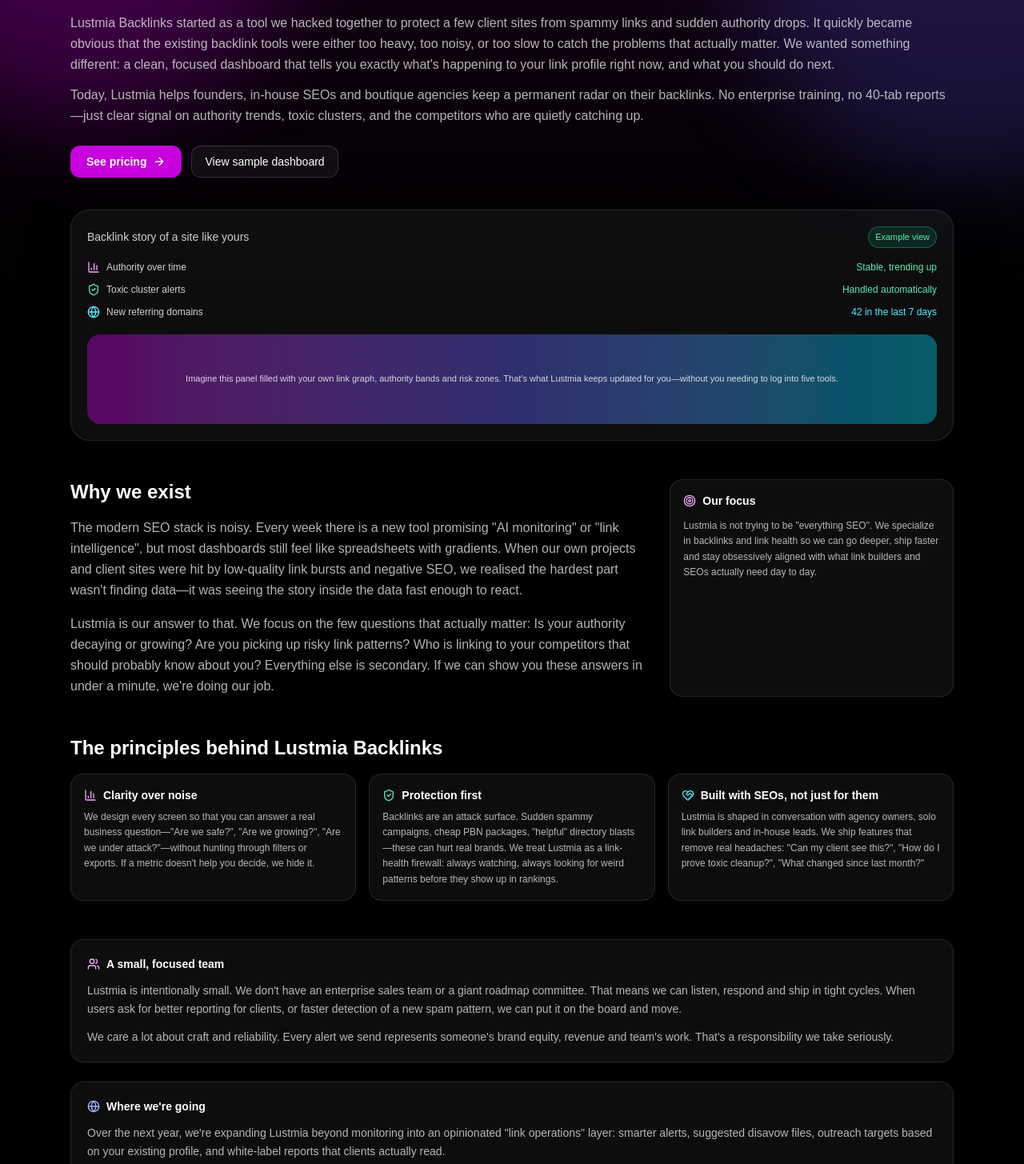
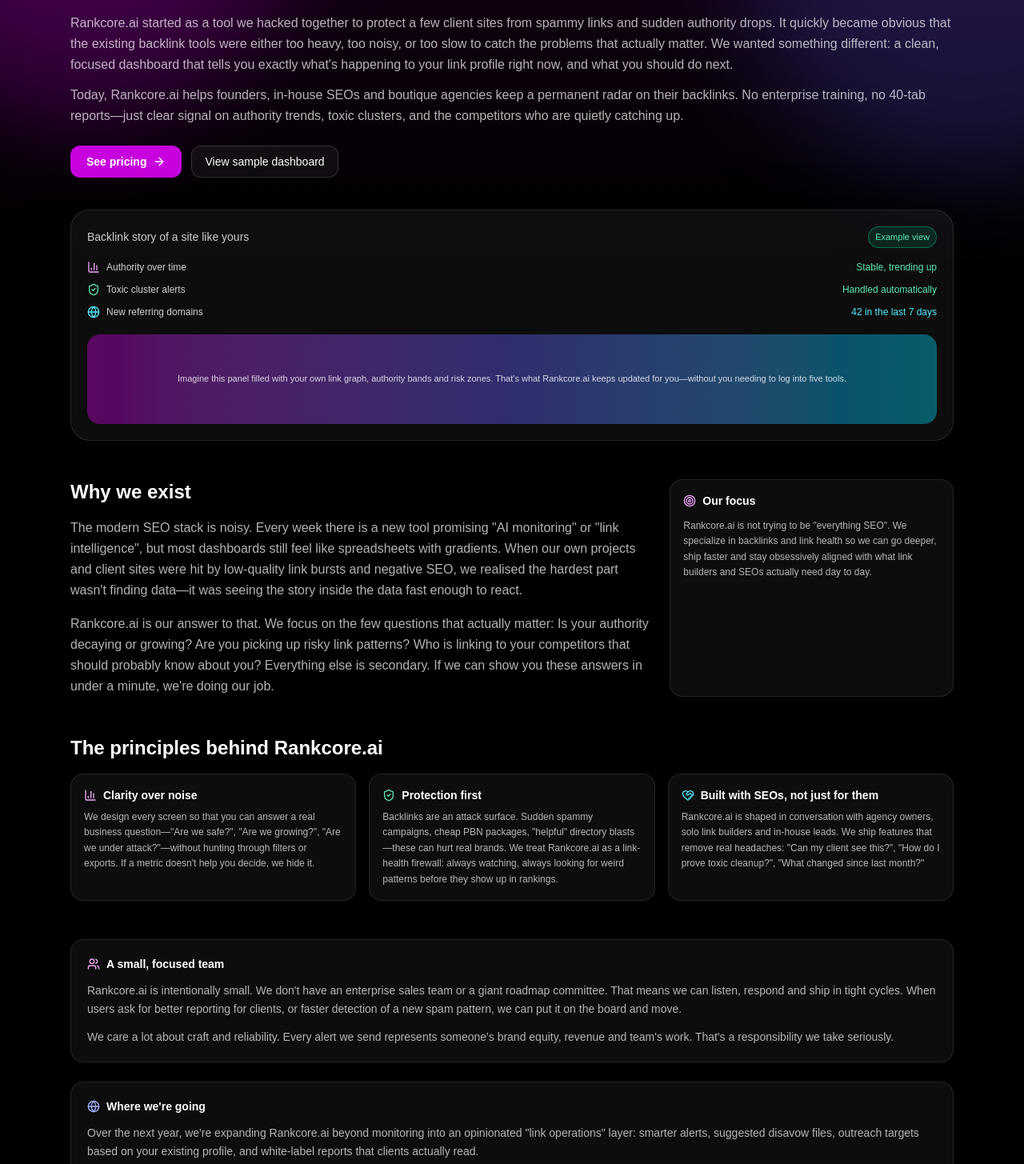
Before and after one commit to Lustmiacancelit/backlinks-lustmia, a Next.js app: page /about in a window 1280 px wide. Shown: the part 215-1670 px from the top of the page at 80% size. Built offline with nearby package versions, Linux system fonts and the light colour scheme.

Commit message:
Rebrand About page to Rankcore.ai

```diff
--- a/app/about/page.tsx
+++ b/app/about/page.tsx
@@ -28,7 +28,7 @@
               <Link2 className="w-5 h-5 text-fuchsia-300" />
             </div>
             <span className="font-semibold tracking-tight text-sm md:text-base">
-              Lustmia Backlinks
+              Rankcore.ai Backlinks
             </span>
           </div>
 
@@ -74,9 +74,9 @@
             </h1>
 
             <p className="mt-4 text-sm md:text-base text-white/70 leading-relaxed">
-              Lustmia Backlinks started as a tool we hacked together to protect
-              a few client sites from spammy links and sudden authority drops.
-              It quickly became obvious that the existing backlink tools were
+              Rankcore.ai started as a tool we hacked together to protect a few
+              client sites from spammy links and sudden authority drops. It
+              quickly became obvious that the existing backlink tools were
               either too heavy, too noisy, or too slow to catch the problems
               that actually matter. We wanted something different: a clean,
               focused dashboard that tells you exactly what&apos;s happening to your
@@ -84,11 +84,10 @@
             </p>
 
             <p className="mt-3 text-sm md:text-base text-white/70 leading-relaxed">
-              Today, Lustmia helps founders, in-house SEOs and boutique
+              Today, Rankcore.ai helps founders, in-house SEOs and boutique
               agencies keep a permanent radar on their backlinks. No enterprise
-              training, no 40-tab reports—just clear signal on authority
-              trends, toxic clusters, and the competitors who are quietly
-              catching up.
+              training, no 40-tab reports—just clear signal on authority trends,
+              toxic clusters, and the competitors who are quietly catching up.
             </p>
 
             <div className="mt-6 flex flex-wrap gap-3">
@@ -146,7 +145,7 @@
 
               <div className="mt-5 h-28 rounded-2xl bg-gradient-to-r from-fuchsia-600/40 via-indigo-500/40 to-cyan-400/40 flex items-center justify-center text-[11px] text-white/80 text-center px-4">
                 Imagine this panel filled with your own link graph, authority
-                bands and risk zones. That&apos;s what Lustmia keeps updated for
+                bands and risk zones. That&apos;s what Rankcore.ai keeps updated for
                 you—without you needing to log into five tools.
               </div>
             </div>
@@ -163,13 +162,12 @@
               dashboards still feel like spreadsheets with gradients. When our
               own projects and client sites were hit by low-quality link bursts
               and negative SEO, we realised the hardest part wasn&apos;t finding
-              data—it was seeing the story inside the data fast enough to
-              react.
+              data—it was seeing the story inside the data fast enough to react.
             </p>
             <p className="text-sm md:text-base text-white/70 leading-relaxed">
-              Lustmia is our answer to that. We focus on the few questions that
-              actually matter: Is your authority decaying or growing? Are you
-              picking up risky link patterns? Who is linking to your
+              Rankcore.ai is our answer to that. We focus on the few questions
+              that actually matter: Is your authority decaying or growing? Are
+              you picking up risky link patterns? Who is linking to your
               competitors that should probably know about you? Everything else
               is secondary. If we can show you these answers in under a minute,
               we&apos;re doing our job.
@@ -182,8 +180,8 @@
               Our focus
             </div>
             <p className="text-xs text-white/70 leading-relaxed">
-              Lustmia is not trying to be &quot;everything SEO&quot;. We specialize in
-              backlinks and link health so we can go deeper, ship faster and
+              Rankcore.ai is not trying to be &quot;everything SEO&quot;. We specialize
+              in backlinks and link health so we can go deeper, ship faster and
               stay obsessively aligned with what link builders and SEOs actually
               need day to day.
             </p>
@@ -193,7 +191,7 @@
         {/* VALUES CARDS */}
         <section className="mt-6 space-y-4">
           <h2 className="text-xl md:text-2xl font-semibold">
-            The principles behind Lustmia Backlinks
+            The principles behind Rankcore.ai
           </h2>
           <div className="grid md:grid-cols-3 gap-4">
             <div className="rounded-2xl bg-white/5 border border-white/10 p-4 space-y-2">
@@ -215,9 +213,9 @@
                 Protection first
               </div>
               <p className="text-xs text-white/70 leading-relaxed">
-                Backlinks are an attack surface. Sudden spammy campaigns,
-                cheap PBN packages, &quot;helpful&quot; directory blasts—these can hurt
-                real brands. We treat Lustmia as a link-health firewall: always
+                Backlinks are an attack surface. Sudden spammy campaigns, cheap
+                PBN packages, &quot;helpful&quot; directory blasts—these can hurt real
+                brands. We treat Rankcore.ai as a link-health firewall: always
                 watching, always looking for weird patterns before they show up
                 in rankings.
               </p>
@@ -229,7 +227,7 @@
                 Built with SEOs, not just for them
               </div>
               <p className="text-xs text-white/70 leading-relaxed">
-                Lustmia is shaped in conversation with agency owners, solo
+                Rankcore.ai is shaped in conversation with agency owners, solo
                 link builders and in-house leads. We ship features that remove
                 real headaches: &quot;Can my client see this?&quot;, &quot;How do I prove
                 toxic cleanup?&quot;, &quot;What changed since last month?&quot;
@@ -242,11 +240,10 @@
         <section className="mt-8 grid md:grid-cols-[2fr,3fr] gap-6 items-start">
           <div className="rounded-2xl bg-white/5 border border-white/10 p-5 space-y-3">
             <div className="flex items-center gap-2 text-sm font-semibold">
-              <Users className="w-4 h-4 text-fuchsia-300" />
-              A small, focused team
+              <Users className="w-4 h-4 text-fuchsia-300" />A small, focused team
             </div>
             <p className="text-sm text-white/70 leading-relaxed">
-              Lustmia is intentionally small. We don&apos;t have an enterprise
+              Rankcore.ai is intentionally small. We don&apos;t have an enterprise
               sales team or a giant roadmap committee. That means we can listen,
               respond and ship in tight cycles. When users ask for better
               reporting for clients, or faster detection of a new spam pattern,
@@ -265,7 +262,7 @@
               Where we&apos;re going
             </div>
             <p className="text-sm text-white/70 leading-relaxed">
-              Over the next year, we&apos;re expanding Lustmia beyond monitoring
+              Over the next year, we&apos;re expanding Rankcore.ai beyond monitoring
               into an opinionated &quot;link operations&quot; layer: smarter alerts,
               suggested disavow files, outreach targets based on your existing
               profile, and white-label reports that clients actually read.
@@ -287,7 +284,7 @@
             </h3>
             <p className="mt-1 text-sm text-white/80 max-w-xl">
               Start with the free plan, plug in your primary domain and see how
-              Lustmia explains your current link reality—authority, risk and
+              Rankcore.ai explains your current link reality—authority, risk and
               opportunities—in a single place.
             </p>
           </div>
@@ -309,7 +306,7 @@
         </section>
 
         <footer className="py-4 text-[11px] text-white/40 border-t border-white/10">
-          © {new Date().getFullYear()} Lustmia. Built for people who actually
+          © {new Date().getFullYear()} Rankcore.ai. Built for people who actually
           care about backlinks.
         </footer>
       </div>
```
